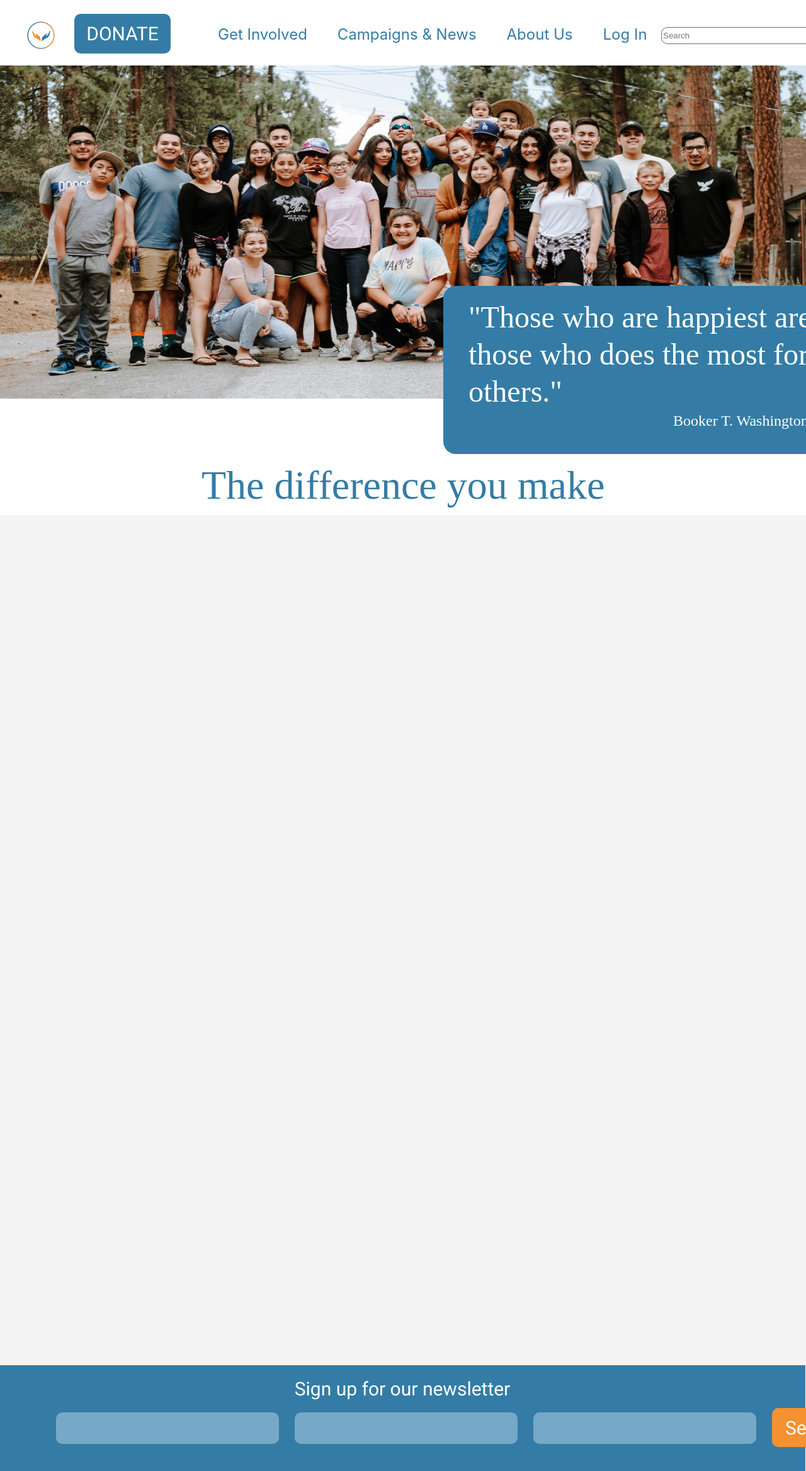
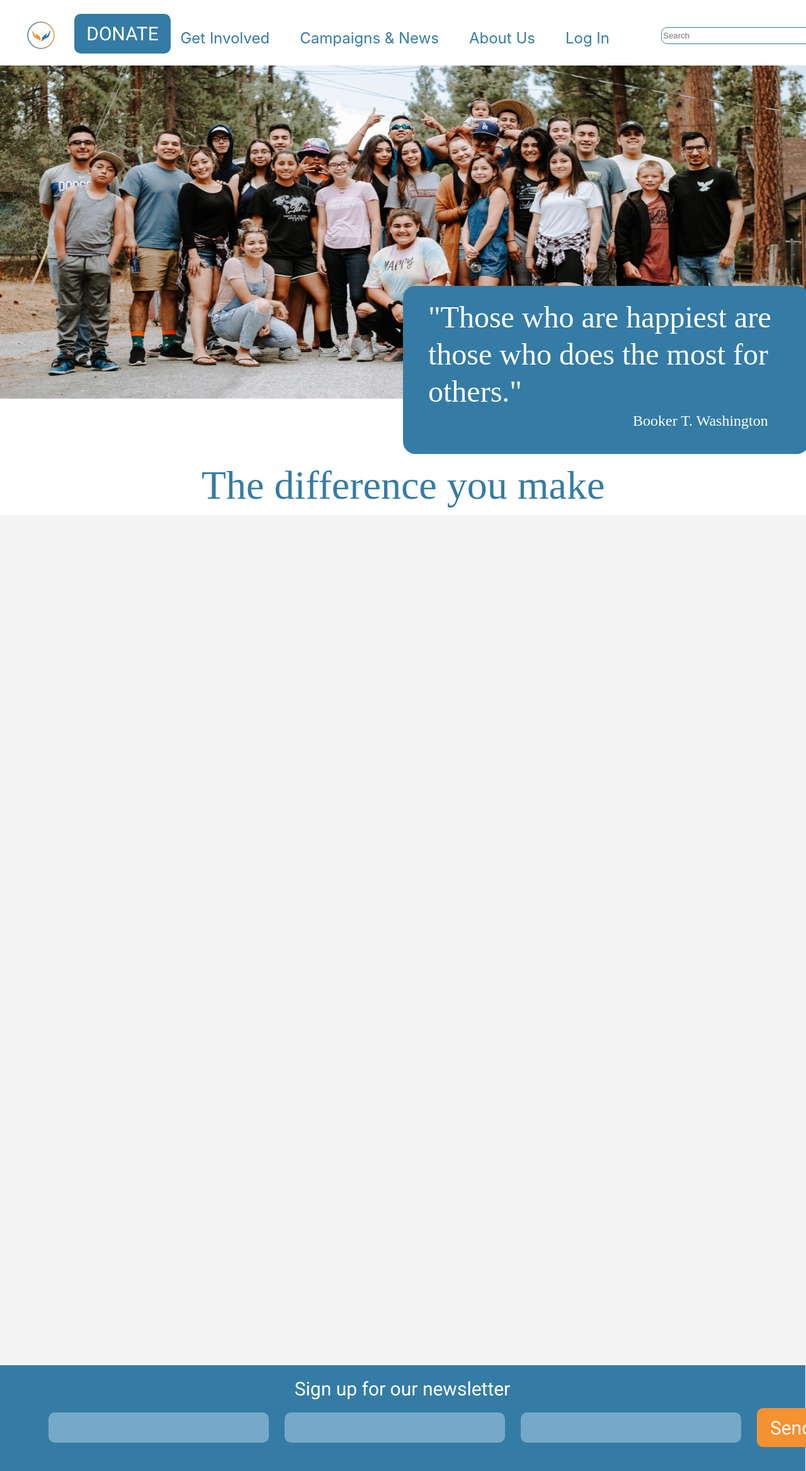
Before and after one commit to Dilekcn/charity, a React (Create React App) app: page / in a window 1280 px wide. Shown: the top 2336 px of the page at 63% size. Built offline with nearby package versions, Linux system fonts and the light colour scheme.

Commit message:
edited footer

```diff
--- a/src/components/Footer/Footer.css
+++ b/src/components/Footer/Footer.css
@@ -1,15 +1,24 @@
+* {
+	box-sizing: border-box;
+}
+
 #footer {
 	position: absolute;
 	width: 100%;
 	height: 193px;
 	left: -1px;
 	top: 2168px;
-
 	background: #347ca5;
 }
 
+#form {
+	display: flex;
+	justify-content: center;
+	align-items: center;
+}
+
 #form-footer {
-  margin-left: 7%;
+	/* margin-left: 7%; */
 }
 #form-btn {
 	position: absolute;
@@ -38,11 +47,9 @@
 }
 
 .form-input {
-  /* position: absolute; */
 	margin-right: 25px;
 	width: 350px;
 	height: 48px;
-  left: 27px;
 	top: 2252px;
 	border: none;
 	background: #76a9c7;
--- a/src/components/Footer/Footer.js
+++ b/src/components/Footer/Footer.js
@@ -1,21 +1,25 @@
-import React from 'react'
-import "./Footer.css"
+import React from 'react';
+import './Footer.css';
 
 const Footer = () => {
 	return (
 		<div>
 			<div id="footer">
 				<h1 id="form-title">Sign up for our newsletter</h1>
+				<div id="form">
 					<form id="form-footer">
-          <input className="form-input" type="text"/>
-          <input className="form-input" type="text"/>
-          <input className="form-input" type="text"/>
-          <button id="form-btn" type="submit">Send</button>
+						<input className="form-input" type="text" />
+						<input className="form-input" type="text" />
+						<input className="form-input" type="text" />
+						<button id="form-btn" type="submit">
+							Send
+						</button>
 					</form>
+				</div>
 			</div>
 			<div></div>
 		</div>
-  )
-}
+	);
+};
 
-export default Footer
+export default Footer;
--- a/src/components/Header/Header.css
+++ b/src/components/Header/Header.css
@@ -1,9 +1,23 @@
+* {
+	box-sizing: border-box;
+}
+
 #div-header {
-  display: inline-block;
 	width: 100%;
 	height: 104px;
 	left: 0px;
 	top: 1px;
+	display: flex;
+	align-items: center;
+	justify-content: space-between;
+	flex-wrap: wrap;
+}
+
+nav {
+	display: flex;
+	align-items: center;
+	justify-content: space-between;
+	flex-wrap: wrap;
 }
 
 #img-logo {
@@ -12,6 +26,7 @@
 	height: 44px;
 	left: 41px;
 	top: 34px;
+	cursor: pointer;
 }
 
 #btn-donate {
@@ -23,6 +38,7 @@
 	background: #347ca5;
 	border-radius: 10px;
 	border: none;
+	cursor: pointer;
 }
 
 #text-btn-donate {
@@ -40,7 +56,7 @@
 
 nav {
 	width: 800px;
-  margin-left: 276px;
+	margin-left: 216px;
 }
 
 ul {
@@ -71,7 +87,7 @@ a {
 	border: 1px solid #347ca5;
 	box-sizing: border-box;
 	border-radius: 10px;
-  color: "#347CA5";
+	color: '#347CA5';
 }
 
 #slider {
@@ -86,7 +102,7 @@ a {
 	position: absolute;
 	width: 645px;
 	height: 267px;
-  left: 55%;
+	left: 50%;
 	top: 454px;
 	background: #347ca5;
 	border-radius: 20px;
--- a/src/components/Header/Header.js
+++ b/src/components/Header/Header.js
@@ -1,17 +1,20 @@
 import React from 'react';
 import logo from './images/img.png';
-
 import './header.css';
 import image2 from './images/img2.png';
 
 const Header = () => {
 	return (
 		<div id="div-header">
-			<img id="img-logo" src={logo} alt="logo" />
-			<button id="btn-donate">
-				<span id="text-btn-donate">DONATE</span>
-			</button>
 			<nav>
+				<a href="#home">
+					<img id="img-logo" src={logo} alt="logo" />
+				</a>
+				<a href="#donate">
+					<button id="btn-donate">
+						<span id="text-btn-donate">DONATE</span>
+					</button>
+				</a>
 				<ul>
 					<li>
 						<a href="#getInvolved">Get Involved</a>
@@ -26,9 +29,8 @@ const Header = () => {
 						<a href="#login">Log In</a>
 					</li>
 				</ul>
+				<input id="searchbox" type="text" placeholder="Search" />
 			</nav>
-
-			<input id="searchbox" type="text" placeholder="Search" />
 			<img src={image2} alt="big-pic" id="slider" />
 			<div id="quote-box">
 				<span id="quote-text">
```
Lines whose indentation alone changed are shown as unchanged.
